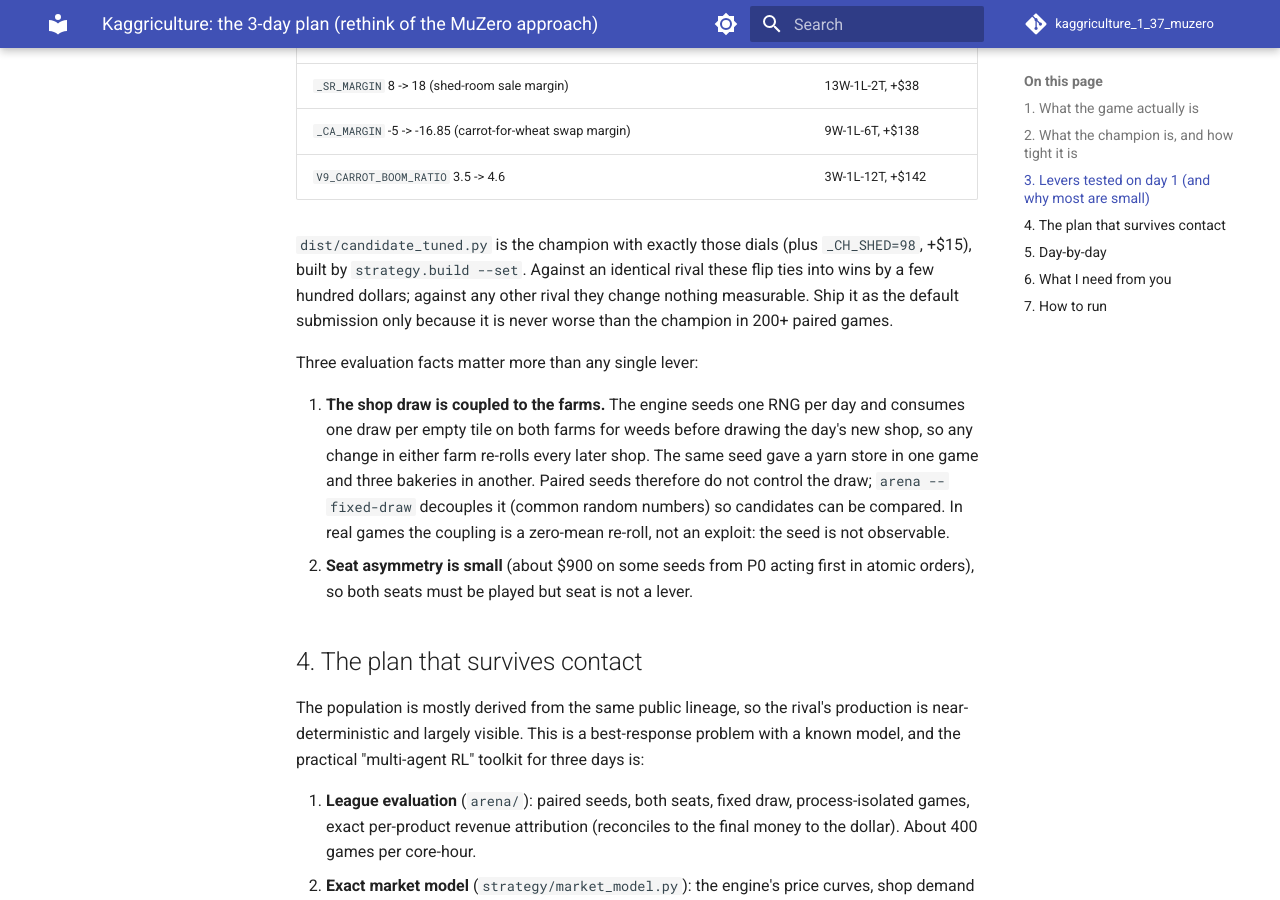
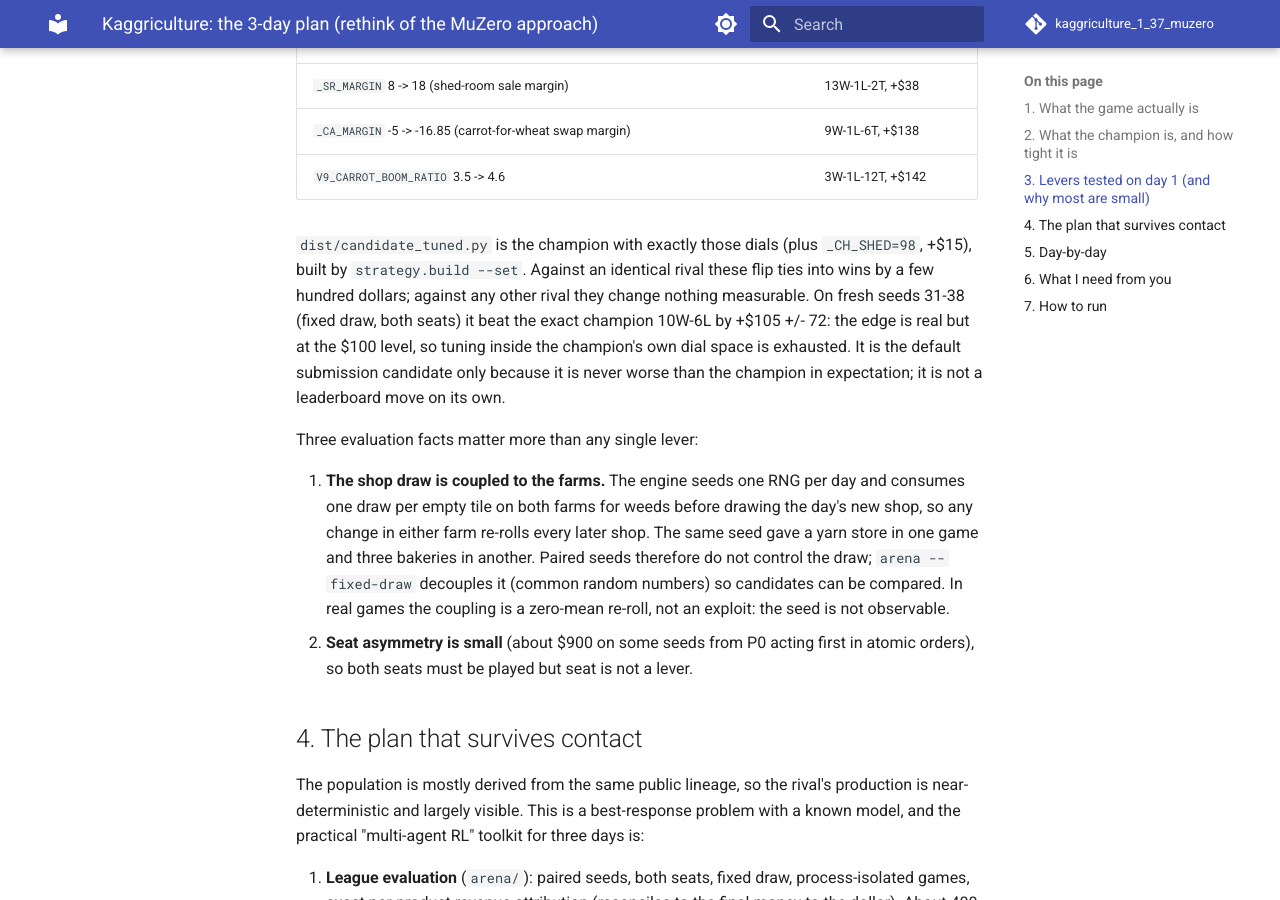
Before and after one commit to sweeden-ttu/kaggriculture_1_37_muzero, an MkDocs documentation site: the page built from docs/STRATEGY_3DAY.md, in a window 1280 px wide and 900 px high, scrolled down 3344 px. Built offline with MkDocs 1.6.1 and Material for MkDocs 9.7.7, drawn with Linux system fonts in a browser that asks for light colours; comment, search, counter and statistics services are not loaded; the version menu is left out.

Commit message:
Doc: tuned candidate confirmed on fresh seeds (+$105 vs champion, 10W-6L)
Co-Authored-By: Claude Fable 5.1 <noreply@anthropic.com>
Claude-Session: https://claude.ai/code/session_01SzL5EW82LNsXbKAdzcWgsL

```diff
--- a/docs/STRATEGY_3DAY.md
+++ b/docs/STRATEGY_3DAY.md
@@ -116,8 +116,11 @@ produce byte-identical games; the edge comes from four:
 `dist/candidate_tuned.py` is the champion with exactly those dials (plus
 `_CH_SHED=98`, +$15), built by `strategy.build --set`. Against an identical
 rival these flip ties into wins by a few hundred dollars; against any other
-rival they change nothing measurable. Ship it as the default submission only
-because it is never worse than the champion in 200+ paired games.
+rival they change nothing measurable. On fresh seeds 31-38 (fixed draw, both seats) it beat the
+exact champion 10W-6L by +$105 +/- 72: the edge is real but at the $100
+level, so tuning inside the champion's own dial space is exhausted. It is the
+default submission candidate only because it is never worse than the champion
+in expectation; it is not a leaderboard move on its own.
 
 Three evaluation facts matter more than any single lever:
 
```
